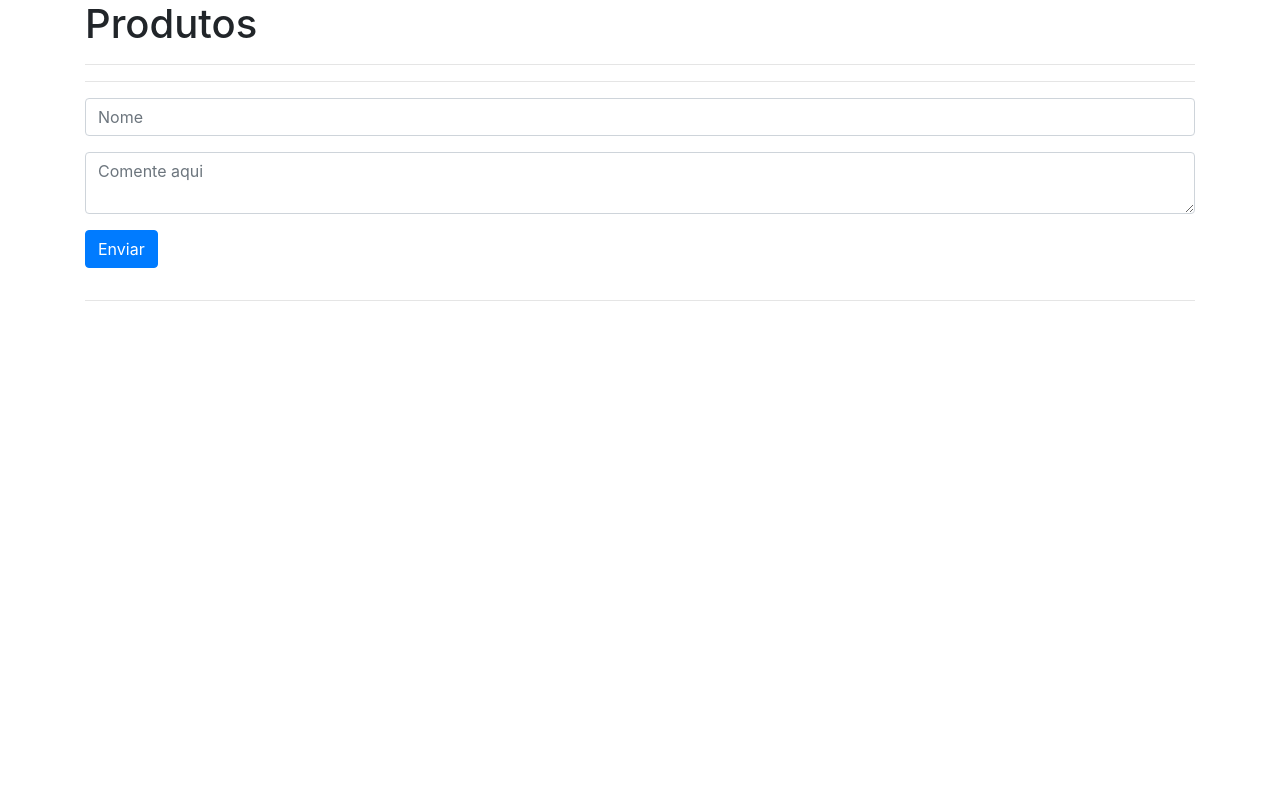
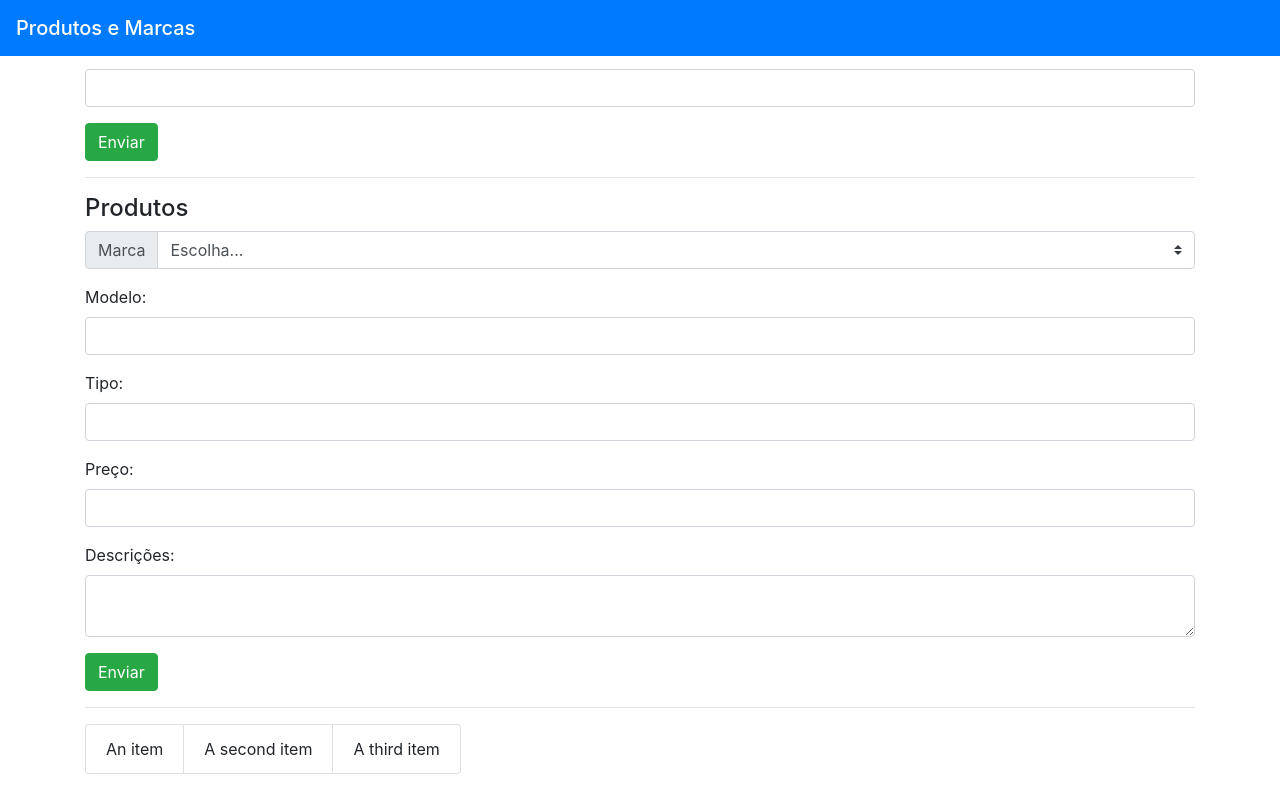
Before and after one commit to gotoqua/crud-vue.js, a Vue app: page / in a window 1280 px wide. Built offline with nearby package versions, Linux system fonts and the light colour scheme.

Commit message:
Alterações no visual do form

```diff
--- a/src/components/Panel.vue
+++ b/src/components/Panel.vue
@@ -1,29 +1,71 @@
 <template>
     <div class="container">
-        <h1>Produtos</h1>
-        <hr>
+        <div class="fixed-top">
+            <nav class="navbar navbar-dark bg-primary">
+                <span class="navbar-brand mb-0 h1">Produtos e Marcas</span>
+            </nav>
+        </div>
 
         <div class="form-todo form-group">
+            <h4>Marcas</h4>
+            <p>
+                <label>Nome:</label>
+                <input type="text" class="form-control" >
+            </p>
+            <button type="submit" class="btn btn-success">Enviar</button>
+            <hr>
+        </div>
+
+        <div class="form-todo form-group">
+            <h4>Produtos</h4>
+
+            <div class="input-group mb-3">
+                <div class="input-group-prepend">
+                    <label class="input-group-text" for="inputGroupSelect01">Marca</label>
+                </div>
+                <select class="custom-select" id="inputGroupSelect01">
+                    <option selected>Escolha...</option>
+                    <option value="1">One</option>
+                    <option value="2">Two</option>
+                    <option value="3">Three</option>
+                </select>
+            </div>
+
+            <p>
+                <label>Modelo:</label>
+                <input type="text" class="form-control" >
+            </p>
+
+            <p>
+                <label>Tipo:</label>
+                <input type="text" class="form-control" >
+            </p>
+
+            <p>
+                <label>Preço:</label>
+                <input type="text" class="form-control" >
+            </p>
+
+            <p>
+            <label>Descrições:</label>
+            <textarea name="" class="form-control" ></textarea>
+            </p>
+            <button type="submit" class="btn btn-success">Enviar</button>
+            <hr>
+        </div>
+
+        <div class="form-group">
+            <ul class="list-group list-group-horizontal">
+                <li class="list-group-item">An item</li>
+                <li class="list-group-item">A second item</li>
+                <li class="list-group-item">A third item</li>
+            </ul>
+
+        </div>
+    </div>
 
 
 
-        </div>
-
-        <hr>
-        <div class="form-todo form-group">
-            <p>
-                <input type="text" placeholder="Nome" name="nome" class="form-control" >
-            </p>
-            <p>
-                <textarea placeholder="Comente aqui" name="message" class="form-control" ></textarea>
-            </p>
-            <button type="submit" class="btn btn-primary">Enviar</button>
-        </div>
-        <div class="list-group" >
-
-        </div>
-        <hr>
-    </div>
 </template>
 
 <script>
```
Also changed, not shown: src/components/Products.vue (+0 -12 lines).
